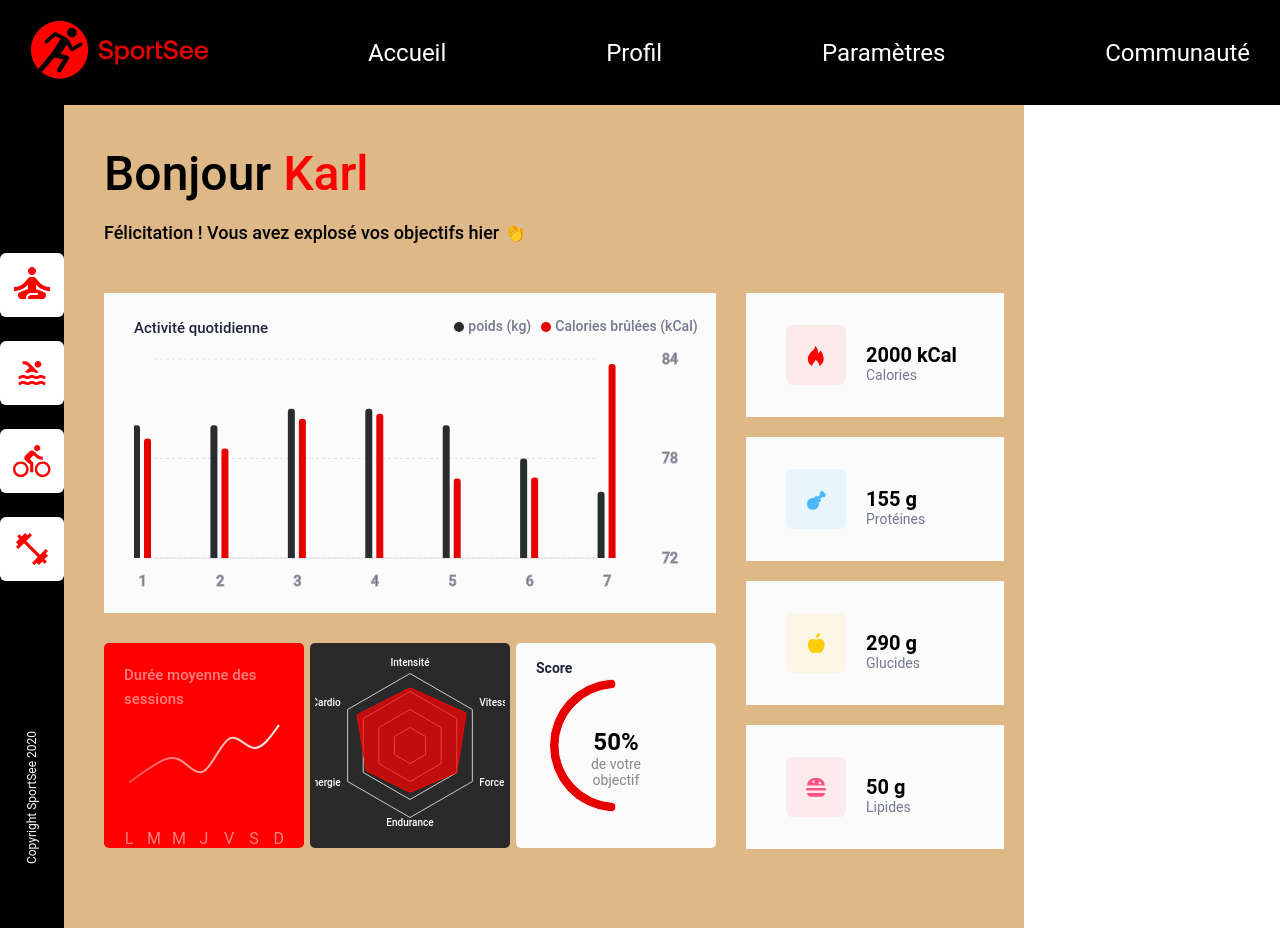
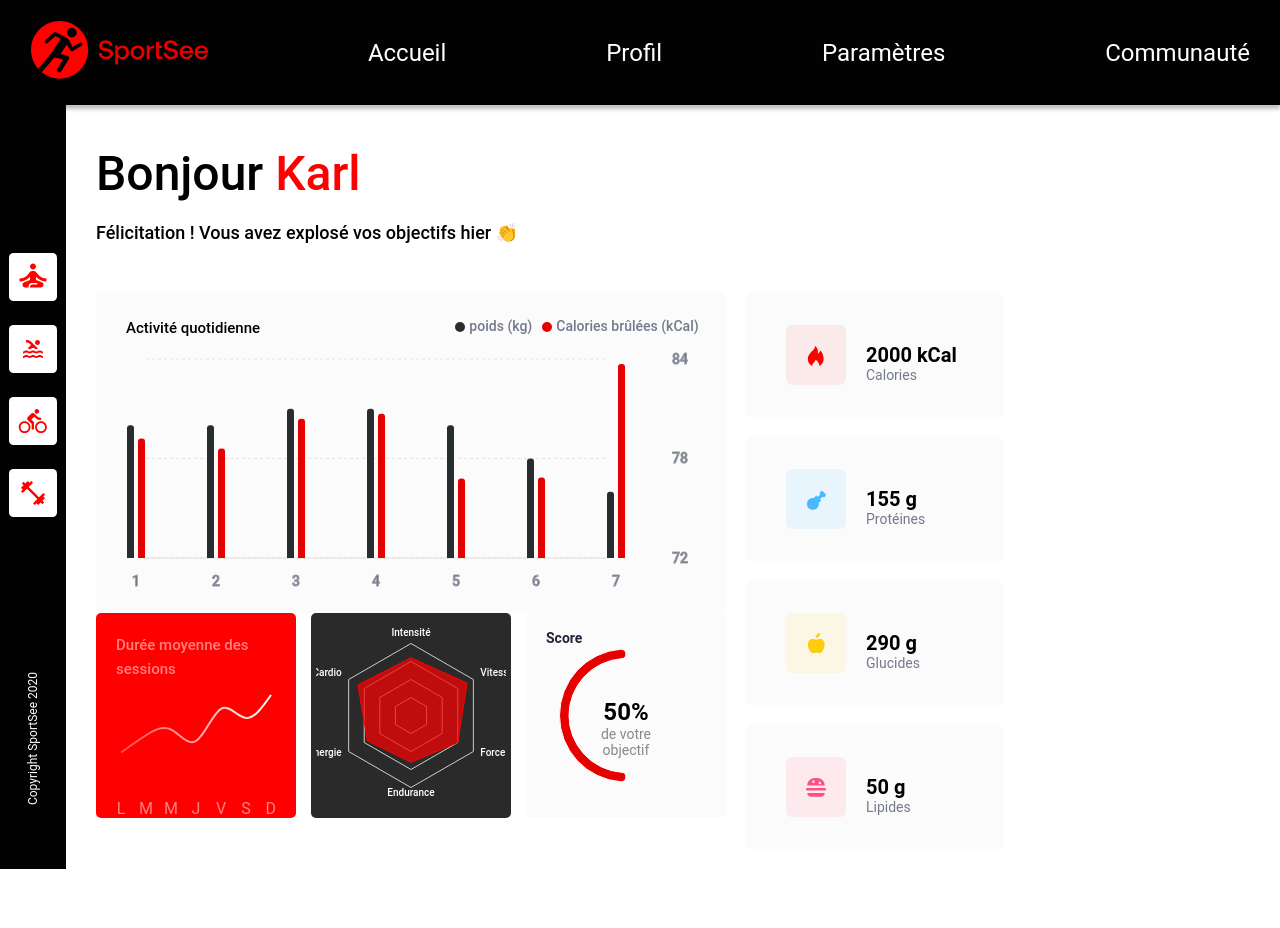
Before and after one commit to MD-974/p12-SportSee-Front, a React (Vite) app: page / in a window 1280 px wide. After the commit the page ends 869 px from the top, so only its background shows below. Built offline with nearby package versions, Linux system fonts and the light colour scheme.

Commit message:
💄 update des pages scss

```diff
--- a/src/App.scss
+++ b/src/App.scss
@@ -1,83 +1,3 @@
-// .title {
-//   font-size: 48px;
-//   font-weight: 500;
-//   margin: 0;
-
-// }
-// .name-user {
-//   color: red;
-// }
-
-// .subtitle {
-//   font-size: 18px;
-//   font-weight: 500;
-//   margin: 20px 0 50px 0;
-// }
-
-// section {
-//   // background-color: cyan;
-//   width: 94%;
-//   padding: 40px 20px 0 40px;
-// }
-
-// .diagrams-container{
-//   display: flex;
-// }
-
-// .main-container {
-//   display: flex;
-//   width: 1024px;
-// }
-
-// .progress-container {
-//   width: 70%;
-// }
-
-// .graph-container {
-//   display: flex;
-//   justify-content: space-between;
-//   padding: 30px 0 80px 0;
-// }
-
-// .picture {
-//   display: flex;
-// }
-// .info-container {
-//   width: 30%;
-//   display: flex;
-// justify-content: center;
-// }
-// .info-calories {
-//   display: flex;
-//   flex-direction: column;
-// }
-// .picture {
-//   width: 258px;
-//   height: 124px;
-//   display: flex;
-//   align-items: center;
-//   justify-content: center;
-//   background-color: #FBFBFB;
-//   margin-bottom: 20px;
-// }
-
-// .info {
-//   display: flex;
-//   flex-direction: column;
-//   margin: 15px 0 0 20px;
-//   p {
-//     margin: 0;
-//   }
-//   .info-value {
-//     font-size: 20px;
-//     font-weight: 700;
-//   }
-//   .info-text {
-//     font-size: 14px;
-//     color: #74798c;
-//   }
-// }
-
 .title, .subtitle {
   font-weight: 500;
   margin: 0;
@@ -98,8 +18,8 @@
 
 section {
   width: 94%;
-  padding: 40px 20px 0 40px;
-  background-color: burlywood;
+  padding: 40px 20px 0 30px;
+  // background-color: burlywood;
 }
 
 .diagrams-container, .main-container, .graph-container, .picture {
@@ -107,7 +27,7 @@ section {
 }
 
 .diagrams-container {
-  gap: 30px;
+  gap: 20px;
 }
 
 .main-container {
@@ -116,11 +36,16 @@ section {
 
 .progress-container {
   width: 70%;
+  margin-bottom: 31px;
 }
 
 .graph-container {
   justify-content: space-between;
-  padding: 30px 0 80px;
+  gap: 15px;
+}
+
+.sessions-container, .info-container, .objectif-container {
+  flex: 1;
 }
 
 .info-container {
@@ -139,6 +64,7 @@ section {
   background-color: #FBFBFB;
   margin-bottom: 20px;
   padding-left: 40px;
+  border-radius: 5px;
 }
 
 .info {
--- a/src/components/BarchartDiagram/BarchartDiagram.scss
+++ b/src/components/BarchartDiagram/BarchartDiagram.scss
@@ -7,10 +7,11 @@
   text-align: center;
   font-size: 14px;
   font-weight: 500;
+  border-radius: 5px;
 }
 
 .title-diagram {
   font-size: 15px;
   font-weight: 500;
-   fill: #20253A;
+  color: #20253A;
 }
--- a/src/components/Navbar/navbar.scss
+++ b/src/components/Navbar/navbar.scss
@@ -1,32 +1,21 @@
-nav {
+
+.navbar {
     background-color: #020203;
+    position: relative;
+    z-index: 10;
+    box-shadow: 0 4px 4px rgba(0, 0, 0, 0.25);
+    }
 
 .navbar-list {
     display: flex;
     justify-content: space-between;
     align-items: center;
-        list-style-type: none;
+    list-style: none;
     margin: 0;
     padding: 20px 30px;
+}
 
 .navbar-list-item {
-            color: white;
+    color: #fff;
     font-size: 24px;
 }
-    }
-}
-/* Media query for 1024x780 screen size */
-// @media (max-width: px) {
-//     .navbar-list {
-//         padding: 10px;
-
-//         .navbar-list-item {
-//             margin-bottom: 10px;
-//             font-size: 20px;
-//         }
-//     }
-
-    // nav {
-    //     padding: 10px;
-    // }
-// }
--- a/src/components/Sidebar/sidebar.scss
+++ b/src/components/Sidebar/sidebar.scss
@@ -2,7 +2,7 @@
     // width: 117px;
     // height: 780px;
     // height: 100%;
-    width: 64px;
+    width: 117px;
     background-color: #020203;
     display: flex;
     flex-direction: column;
@@ -20,8 +20,10 @@
     margin: 20px 0;
 }
 .sidebar-logo {
-    width: 64px;
-    height: 64px;
+    // width: 64px;
+    // height: 64px;
+    width: 48px;
+    height: 48px;
 }
 .sidebar footer {
     writing-mode: vertical-rl;
```
Lines whose indentation alone changed are shown as unchanged.
